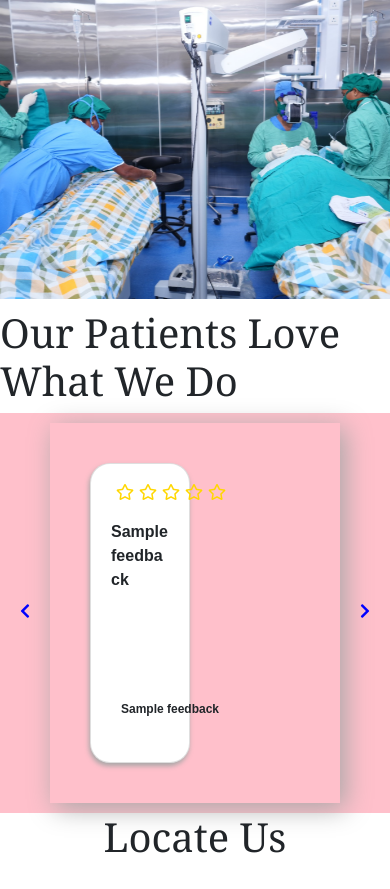
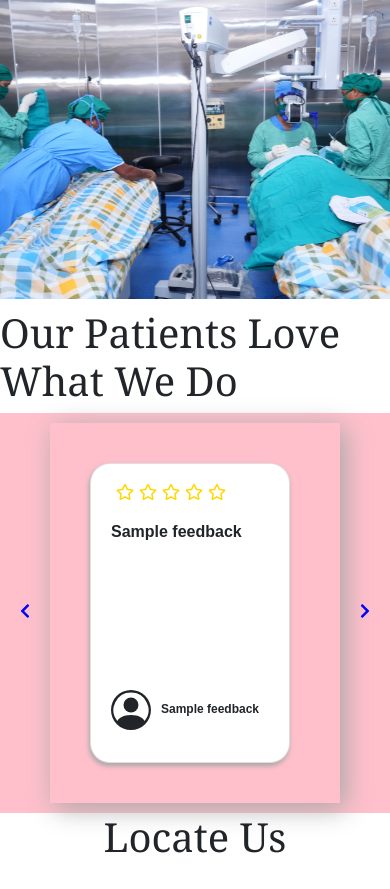
Before and after one commit to lingareddy12/simadrisuryaeyehospital, a Flask app: page / in a window 390 px wide. Shown: the part 4194-5083 px from the top of the page. Run offline with Flask 3, Linux system fonts and the light colour scheme; a database or web service that is not in the repository returns one stand-in record (values such as "Sample title"); some libraries are stand-ins or nearby versions.

Commit message:
updated reveiws size

```diff
--- a/templates/feedbacks.html
+++ b/templates/feedbacks.html
@@ -119,7 +119,7 @@
 
           @media only screen and (max-width: 480px) {
             .card{
-                width:100px;
+                width:200px;
             }
           }
 
@@ -182,6 +182,7 @@
         let backbtn=document.getElementById("backbtn");
         let nextbtn=document.getElementById("nextbtn");
 
+
         nextbtn.addEventListener("click",()=>{
             container.scrollLeft+=200;
         });
--- a/templates/home.html
+++ b/templates/home.html
@@ -432,7 +432,7 @@
     background-repeat: no-repeat;
 
     width: 100%;
-    height: calc(80vh - 200px);
+    height: calc(80vh - 220px);
 
         }
 
```
